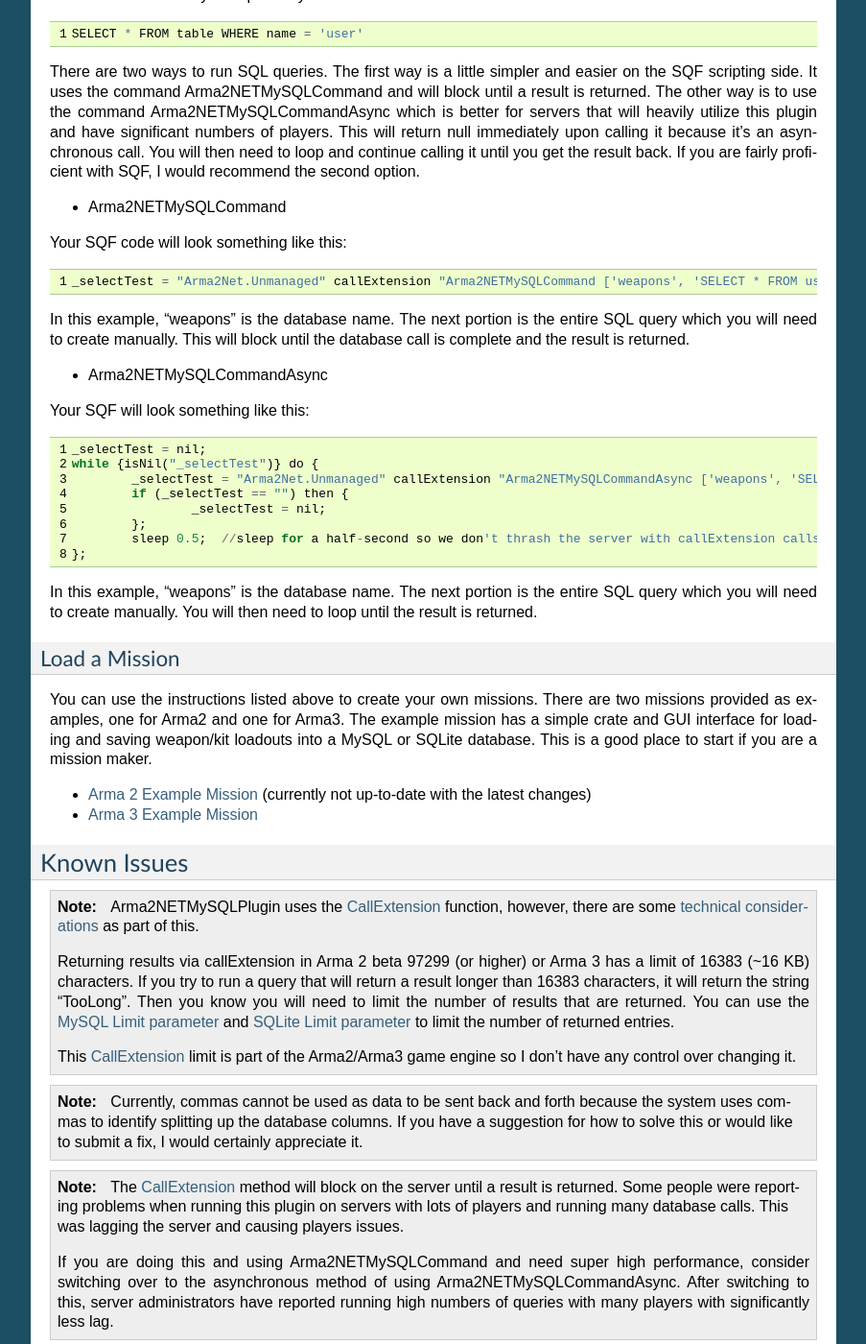
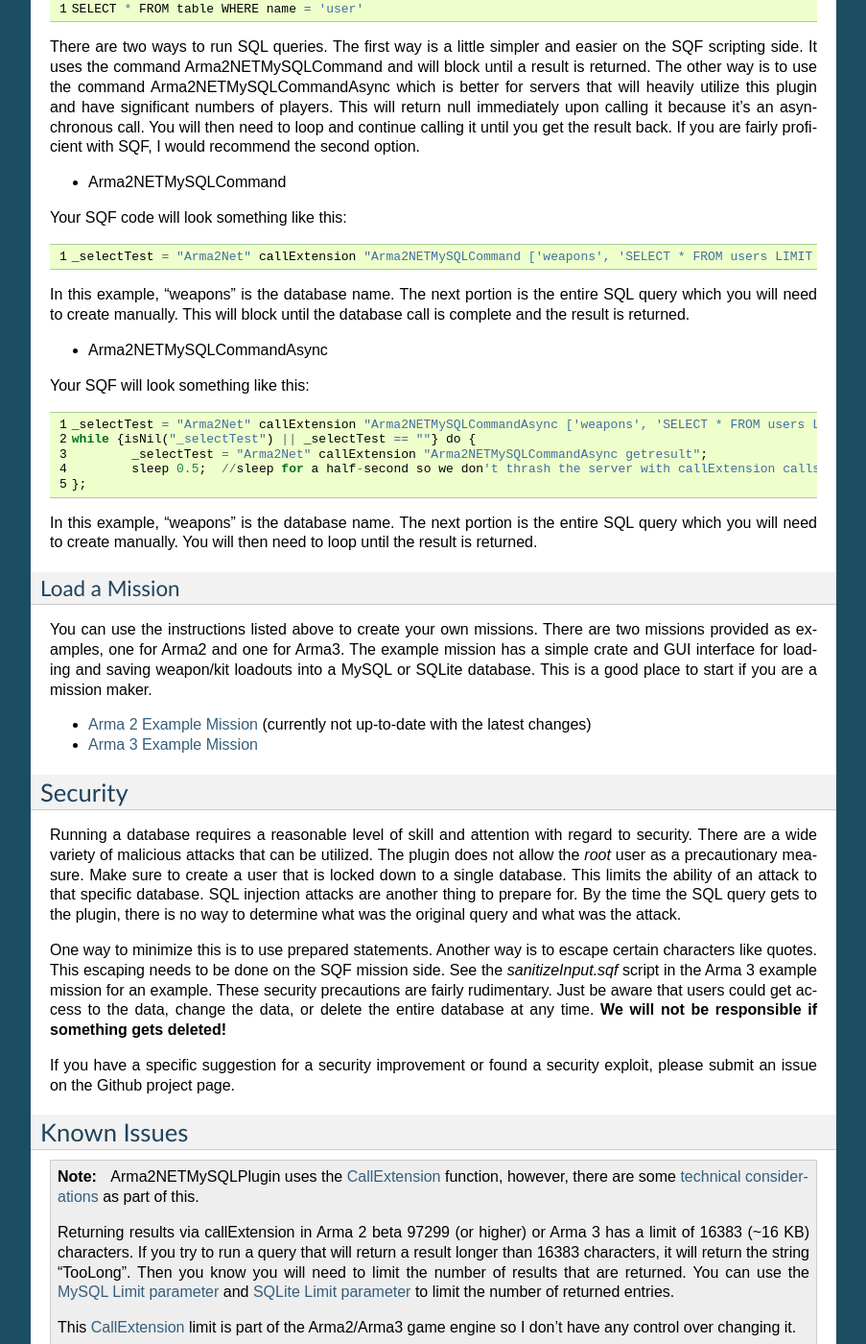
Before and after one commit to firefly2442/Arma2NETMySQLPlugin, a Sphinx documentation site: the page built from documentation/source/index.rst, in a window 1280 px wide and 1400 px high, scrolled down 5640 px. Shown: the whole window at 96% size, without its empty margins (198-1101 px from the left). Built offline with Sphinx 7.4.7, drawn with Linux system fonts in a browser that asks for light colours; some of the changed text lies outside the part shown.

Commit message:
update example documentation for new Arma2NET system add security section update changelog

```diff
--- a/documentation/source/index.rst
+++ b/documentation/source/index.rst
@@ -195,7 +195,7 @@
 	This is generally a really bad choice because this user has full access.
 	**We will not be responsible if something gets deleted!**  Please note that there
 	are no checks for `SQL injection`_ attacks so be extremely
-	careful about how you allow users to input information that will run against the database.
+	careful about how you allow users to input information that will run against the database.  See the section on security for additional details.
 
 Put the Databases.config file in the appropriate location given the folder structure
 that you decided on above.
@@ -268,7 +268,7 @@
 	_allWeapons select 2, _allWeapons select 3,
 	_allWeapons select 4, _allWeapons select 5];
 
-	_create = "Arma2Net.Unmanaged" callExtension format ["Arma2NETMySQL ['weapons', 'CreateNewLoadOut', '%1']", _strCreate];
+	_create = "Arma2Net" callExtension format ["Arma2NETMySQL ['weapons', 'CreateNewLoadOut', '%1']", _strCreate];
 
 In this example, "weapons" is the database name.  "CreateNewLoadOut" is the MySQL stored procedure.  The parameters
 as part of the procedure are formatted and then passed along as the third argument.
@@ -303,7 +303,7 @@
 .. code-block:: python
 	:linenos:
 
-	_selectTest = "Arma2Net.Unmanaged" callExtension "Arma2NETMySQLCommand ['weapons', 'SELECT * FROM users LIMIT 3']";
+	_selectTest = "Arma2Net" callExtension "Arma2NETMySQLCommand ['weapons', 'SELECT * FROM users LIMIT 3']";
 
 In this example, "weapons" is the database name.  The next portion is the entire SQL query which you will need
 to create manually.  This will block until the database call is complete and the result is returned.
@@ -315,12 +315,9 @@
 .. code-block:: python
 	:linenos:
 
-	_selectTest = nil;
-	while {isNil("_selectTest")} do {
-		_selectTest = "Arma2Net.Unmanaged" callExtension "Arma2NETMySQLCommandAsync ['weapons', 'SELECT * FROM users LIMIT 3']";
-		if (_selectTest == "") then {
-			_selectTest = nil;
-		};
+	_selectTest = "Arma2Net" callExtension "Arma2NETMySQLCommandAsync ['weapons', 'SELECT * FROM users LIMIT 3']";
+	while {isNil("_selectTest") || _selectTest == ""} do {
+		_selectTest = "Arma2Net" callExtension "Arma2NETMySQLCommandAsync getresult";
 		sleep 0.5;  //sleep for a half-second so we don't thrash the server with callExtension calls
 	};
 
@@ -382,7 +379,7 @@
 .. code-block:: python
 	:linenos:
 
-	_selectTest = "Arma2Net.Unmanaged" callExtension "Arma2NETMySQLCommand ['weapons', 'SELECT * FROM users LIMIT 3']";
+	_selectTest = "Arma2Net" callExtension "Arma2NETMySQLCommand ['weapons', 'SELECT * FROM users LIMIT 3']";
 
 In this example, "weapons" is the database name.  The next portion is the entire SQL query which you will need
 to create manually.  This will block until the database call is complete and the result is returned.
@@ -394,12 +391,9 @@
 .. code-block:: python
 	:linenos:
 
-	_selectTest = nil;
-	while {isNil("_selectTest")} do {
-		_selectTest = "Arma2Net.Unmanaged" callExtension "Arma2NETMySQLCommandAsync ['weapons', 'SELECT * FROM users LIMIT 3']";
-		if (_selectTest == "") then {
-			_selectTest = nil;
-		};
+	_selectTest = "Arma2Net" callExtension "Arma2NETMySQLCommandAsync ['weapons', 'SELECT * FROM users LIMIT 3']";
+	while {isNil("_selectTest") || _selectTest == ""} do {
+		_selectTest = "Arma2Net" callExtension "Arma2NETMySQLCommandAsync getresult";
 		sleep 0.5;  //sleep for a half-second so we don't thrash the server with callExtension calls
 	};
 
@@ -421,6 +415,31 @@
 
 .. _Arma 2 Example Mission: https://github.com/firefly2442/Arma2NetMySQLPlugin-ExampleMission
 .. _Arma 3 Example Mission: https://github.com/firefly2442/Arma2NetMySQLPlugin-Arma3-ExampleMission
+
+
+
+===============================================
+Security
+===============================================
+
+Running a database requires a reasonable level of skill and attention with regard
+to security.  There are a wide variety of malicious attacks that can be utilized.
+The plugin does not allow the `root` user as a precautionary measure.  Make sure
+to create a user that is locked down to a single database.  This limits the ability
+of an attack to that specific database.  SQL injection attacks are another thing
+to prepare for.  By the time the SQL query gets to the plugin,
+there is no way to determine what was the original query and what was the attack.
+
+One way to minimize this is to use prepared statements.
+Another way is to escape certain characters like quotes.  This escaping
+needs to be done on the SQF mission side.  See the `sanitizeInput.sqf` script in the
+Arma 3 example mission for an example.  These security precautions are fairly
+rudimentary.  Just be aware that users could get access to the data, change the data,
+or delete the entire database at any time.  **We will not be responsible if something gets deleted!**
+
+If you have a specific suggestion for a security improvement or found a security
+exploit, please submit an issue on the Github project page.
+
 
 
 ===============================================
@@ -572,9 +591,17 @@
 Changelog
 ===============================================
 
-* Version 1.0 beta
+* Version 0.2.0.0
 
-	* Currently in testing
+	* Updated for new Arma2NET version.
+	* Disallows `root` user.
+	* Adds some SQL injection prevention in example via sanitizeInput.sqf.
+	* Adds alias ability to point to a different database name.
+	* Switched Databases.txt to Databases.config to prevent a `loadFile` attack.
+
+* Version 0.1.0.0
+
+	* Initial release.
 
 
 ===============================================
```
